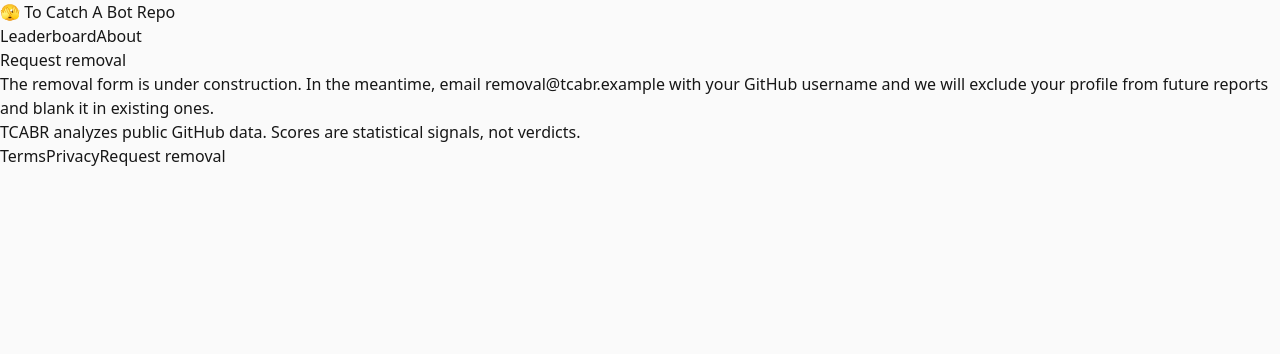
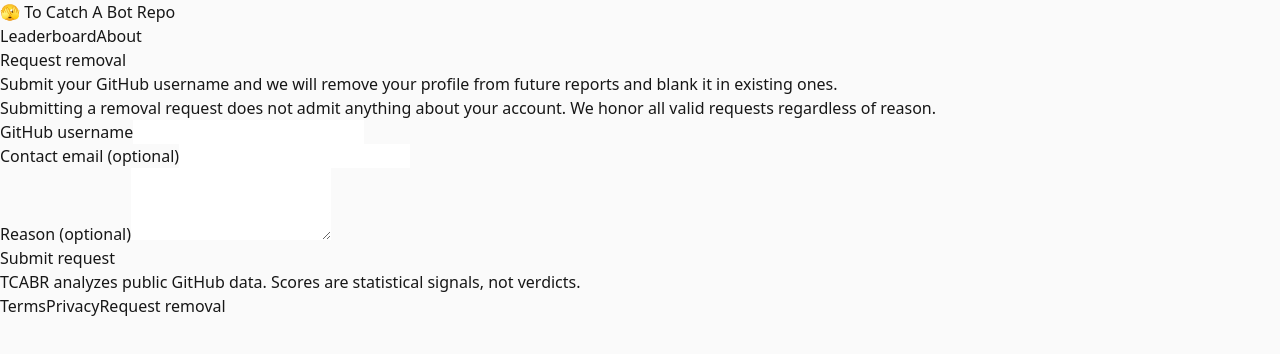
Before and after one commit to Keeeeeeeks/bot-repo, a Next.js app in the folder apps/web/: page /removal in a window 1280 px wide. Shown: the top 354 px of the page. Built offline with nearby package versions, Linux system fonts and the light colour scheme.

Commit message:
feat(web): real removal form with validation

```diff
--- a/apps/web/app/removal/page.tsx
+++ b/apps/web/app/removal/page.tsx
@@ -1,12 +1,26 @@
-export default function RemovalStub() {
+"use client";
+
+import { RemovalForm, type RemovalInput } from "@/components/RemovalForm";
+import { COPY } from "@/lib/copy";
+
+export default function RemovalPage() {
   return (
-    <article className="prose mx-auto max-w-2xl px-6 py-12 dark:prose-invert">
-      <h1>Request removal</h1>
-      <p>
-        The removal form is under construction. In the meantime, email{" "}
-        <a href="mailto:removal@tcabr.example">removal@tcabr.example</a> with your GitHub
-        username and we will exclude your profile from future reports and blank it in existing ones.
-      </p>
+    <article className="mx-auto max-w-2xl px-6 py-12">
+      <h1 className="text-3xl font-bold">Request removal</h1>
+      <p className="mt-2 text-neutral-600 dark:text-neutral-400">{COPY.removalHelp}</p>
+      <p className="mt-2 text-sm text-neutral-500">{COPY.removalLegal}</p>
+      <div className="mt-8">
+        <RemovalForm
+          onSubmit={async (input: RemovalInput) => {
+            const r = await fetch("/api/removal", {
+              method: "POST",
+              headers: { "content-type": "application/json" },
+              body: JSON.stringify(input),
+            });
+            if (!r.ok) throw new Error(await r.text());
+          }}
+        />
+      </div>
     </article>
   );
 }
--- /dev/null
+++ b/apps/web/components/RemovalForm.tsx
@@ -0,0 +1,59 @@
+"use client";
+
+import { useForm } from "react-hook-form";
+import { zodResolver } from "@hookform/resolvers/zod";
+import { z } from "zod";
+
+const Schema = z.object({
+  gh_username: z.string().min(1, "username is required").max(64),
+  contact_email: z.string().email().optional().or(z.literal("")),
+  reason: z.string().max(1000).optional().or(z.literal("")),
+});
+
+export type RemovalInput = z.infer<typeof Schema>;
+
+export function RemovalForm({
+  onSubmit,
+}: {
+  onSubmit: (input: RemovalInput) => void | Promise<void>;
+}) {
+  const {
+    register,
+    handleSubmit,
+    formState: { errors, isSubmitting, isSubmitSuccessful },
+  } = useForm<RemovalInput>({ resolver: zodResolver(Schema) });
+
+  if (isSubmitSuccessful) {
+    return (
+      <div className="rounded-md border border-green-300 bg-green-50 p-4 text-sm dark:border-green-900 dark:bg-green-950/40">
+        Request received. We will process it within a few business days.
+      </div>
+    );
+  }
+
+  return (
+    <form onSubmit={handleSubmit(onSubmit)} className="space-y-4">
+      <div>
+        <label htmlFor="gh_username" className="block text-sm font-medium">GitHub username</label>
+        <input id="gh_username" {...register("gh_username")} className="mt-1 w-full rounded-md border px-3 py-2 dark:border-neutral-700 dark:bg-neutral-900" />
+        {errors.gh_username && <p className="mt-1 text-sm text-red-600">{errors.gh_username.message}</p>}
+      </div>
+      <div>
+        <label htmlFor="contact_email" className="block text-sm font-medium">Contact email (optional)</label>
+        <input id="contact_email" type="email" {...register("contact_email")} className="mt-1 w-full rounded-md border px-3 py-2 dark:border-neutral-700 dark:bg-neutral-900" />
+        {errors.contact_email && <p className="mt-1 text-sm text-red-600">{errors.contact_email.message}</p>}
+      </div>
+      <div>
+        <label htmlFor="reason" className="block text-sm font-medium">Reason (optional)</label>
+        <textarea id="reason" rows={3} {...register("reason")} className="mt-1 w-full rounded-md border px-3 py-2 dark:border-neutral-700 dark:bg-neutral-900" />
+      </div>
+      <button
+        type="submit"
+        disabled={isSubmitting}
+        className="rounded-md bg-neutral-900 px-5 py-2 text-sm font-semibold text-white dark:bg-neutral-100 dark:text-neutral-900"
+      >
+        {isSubmitting ? "Submitting..." : "Submit request"}
+      </button>
+    </form>
+  );
+}
--- a/apps/web/package.json
+++ b/apps/web/package.json
@@ -13,6 +13,7 @@
     "test:e2e": "playwright test"
   },
   "dependencies": {
+    "@hookform/resolvers": "^5.2.2",
     "@sentry/nextjs": "^8.26.0",
     "@supabase/supabase-js": "^2.45.0",
     "@tcabr/shared": "workspace:*",
@@ -20,6 +21,7 @@
     "next": "15.0.0",
     "react": "19.0.0",
     "react-dom": "19.0.0",
+    "react-hook-form": "^7.72.1",
     "recharts": "^3.8.1",
     "zod": "^3.23.8"
   },
```
Also changed, not shown: 2 other files (tests, documents, lock files or other folders).
